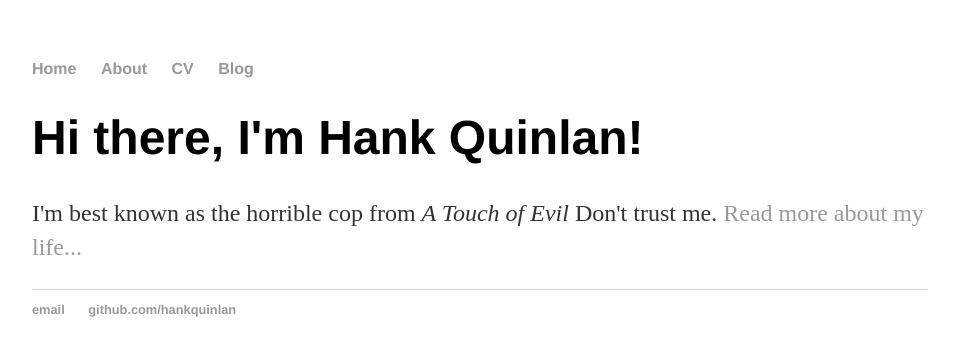
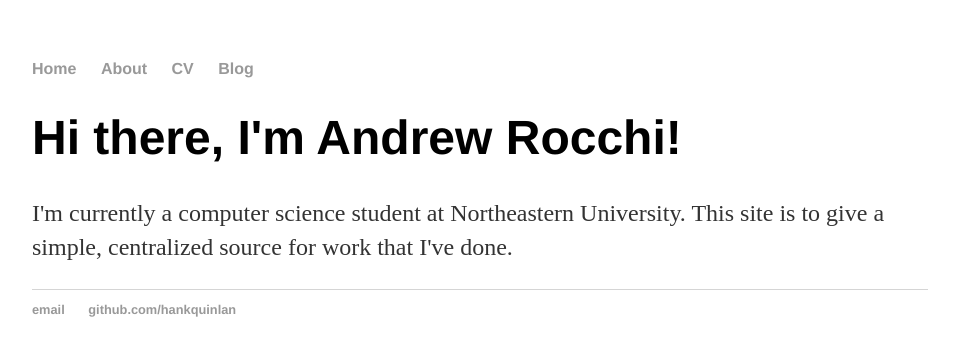
Before and after one commit to andrewroc30/andrewroc30.github.io, a Jekyll site: the page built from index.html, in a window 1280 px wide. Shown: the top 356 px of the page, without its empty margins (160-1115 px from the left). Built offline with Jekyll 4.4.1, drawn with Linux system fonts in a browser that asks for light colours.

Commit message:
Basic correct homepage

```diff
--- a/index.html
+++ b/index.html
@@ -1,8 +1,9 @@
 ---
 layout: default
-title: Hank Quinlan, Horrible Cop
+title: Andrew Rocchi, Developer
 ---
 <div class="blurb">
-	<h1>Hi there, I'm Hank Quinlan!</h1>
-	<p>I'm best known as the horrible cop from <em>A Touch of Evil</em> Don't trust me. <a href="/about">Read more about my life...</a></p>
+	<h1>Hi there, I'm Andrew Rocchi!</h1>
+	<p>I'm currently a computer science student at Northeastern University.  This site is to give a simple,
+		centralized source for work that I've done.</p>
 </div><!-- /.blurb -->
```
